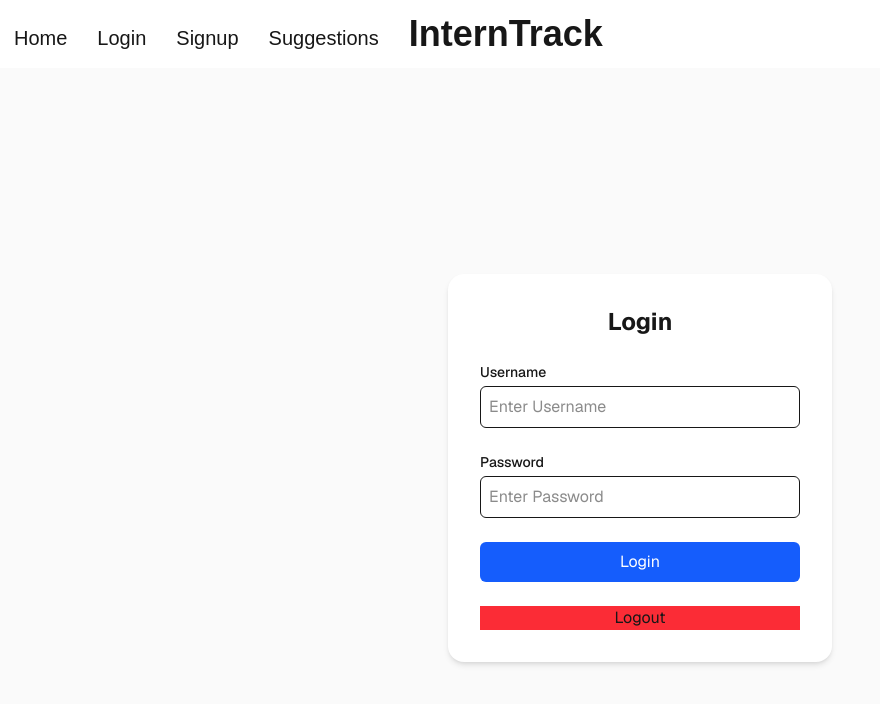
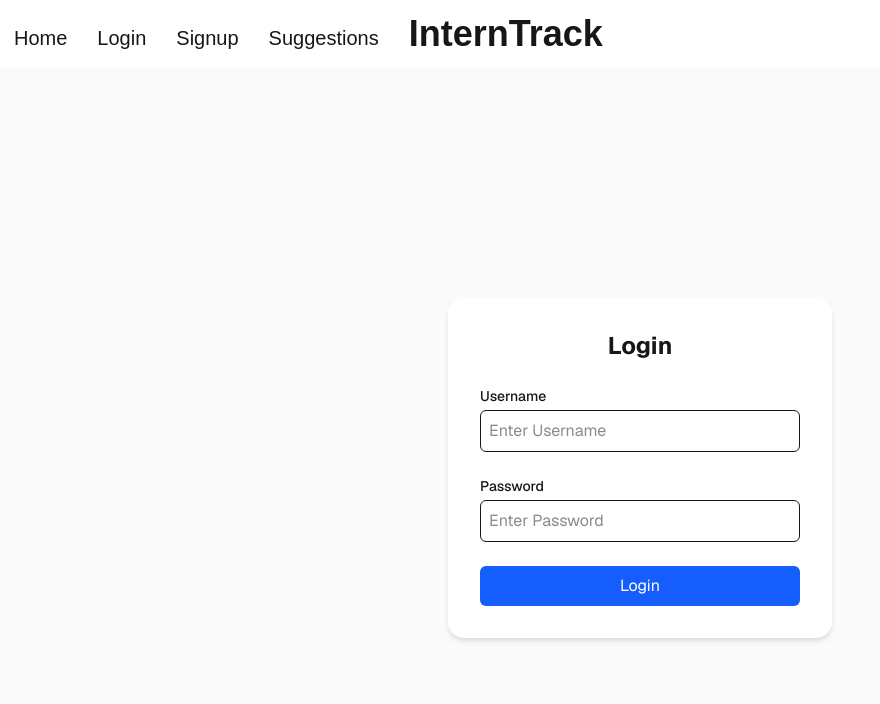
Before and after one commit to Cbuen/intern-track, a Next.js app: page /login in a window 1280 px wide. Shown: the top 704 px of the page, without its empty margins (0-880 px from the left). Built offline with nearby package versions, Linux system fonts and the light colour scheme.

Commit message:
added grid on compoonents appliedjobs.tsx

```diff
--- a/app/login/page.tsx
+++ b/app/login/page.tsx
@@ -26,18 +26,6 @@ export default function Login() {
       })
       window.location.reload();
     });
-  }
-3
-  // move function later to context provider? and navbar
-  function handleLogout() {
-    if (localStorage.getItem("auth_token")) {
-      const auth_token = localStorage.getItem("auth_token") || ""; // if null empty ""
-      logout(auth_token).then((data) => {
-        console.log(data);
-      });
-      logOut();
-      localStorage.removeItem("auth_token");
-    }
   }
 
   return (
@@ -83,11 +71,6 @@ export default function Login() {
           <button onClick={handleLogin} className="w-full bg-blue-600 text-white py-2 rounded-md hover:bg-blue-700 transition">
             Login
           </button>
-
-          <button onClick={handleLogout} className="w-full bg-red-500">
-            Logout
-          </button>
-
         </div>
 
       </main>
--- a/components/AppliedJob.tsx
+++ b/components/AppliedJob.tsx
@@ -3,7 +3,7 @@ import { useEffect, useState } from "react";
 import { getJobs } from "@/lib/job-api";
 import { Job } from "@/types/types";
 
-const listItemStyle = "flex flex-row space-x-12.5";
+const listItemStyle = "grid grid-flow-col row-span-3";
 
 // todo: add delete option to select and delete jobs
 // todo: add method for update application stautus per row
```
